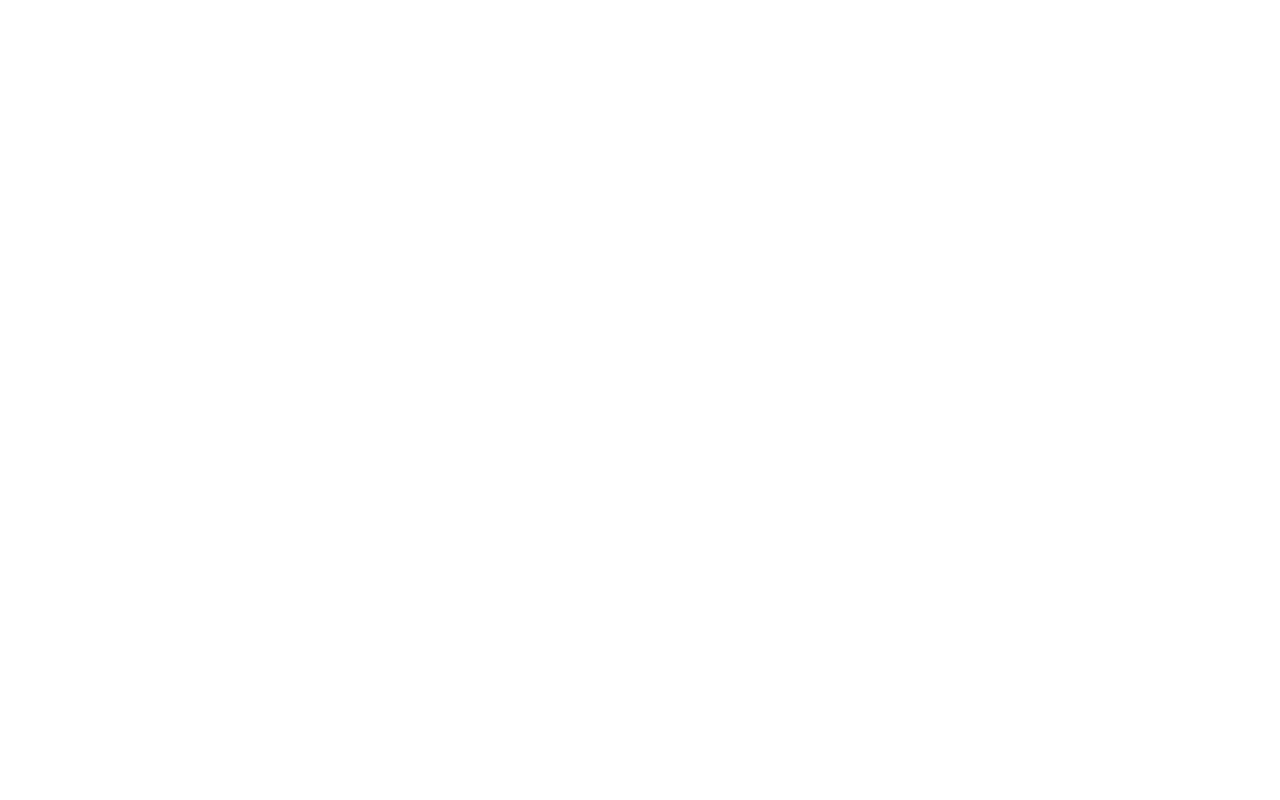
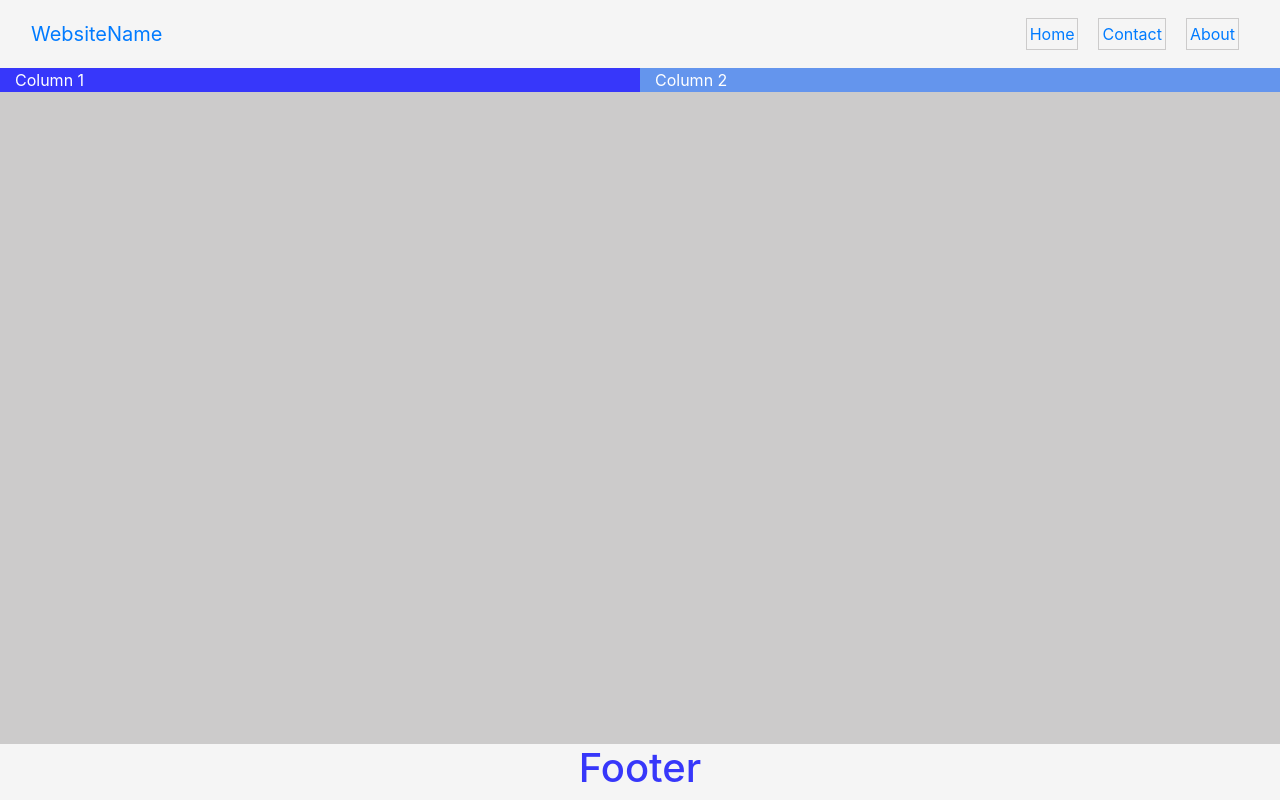
Before and after one commit to TrevorPeterson/event-landing-page, a plain HTML site: page index.html in a window 1280 px wide. Drawn offline with Linux system fonts and the light colour scheme.

Commit message:
copied site from day4, with color changes

```diff
--- a/css/styles.css
+++ b/css/styles.css
@@ -0,0 +1,22 @@
+body{
+    background-color: rgb(204, 203, 203);
+}
+/* NavBar: */
+.navbar, #navbar{
+    background-color: whitesmoke;
+}
+.active, .contact, .about{
+    margin: 10px;
+    padding: 3px;
+    border: 1px rgb(204, 203, 203) solid;
+}
+/* Footer */
+.footer{
+    background-color: whitesmoke;
+    color: rgb(55, 55, 250);
+    text-align: center;
+}
+/*2 columns*/
+.row{
+    color: white;
+}
--- a/index.html
+++ b/index.html
@@ -9,6 +9,33 @@
     <link rel="stylesheet" href="css/styles.css">
 </head>
 <body>
-
+    <!--NavBar:-->
+    <nav class="navbar navbar-expand-lg">
+        <div class="container-fluid">
+            <div class="navbar-header">
+                <a class="navbar-brand" href="#">WebsiteName</a>
+            </div>
+            <ul class="nav navbar-nav">
+                <li class="active"><a href="#">Home</a></li>
+                <li class="contact"><a href="#">Contact</a></li>
+                <li class="about"><a href="#">About</a></li>
+            </ul>
+        </div>
+    </nav>
+    <!--2 columns:-->
+    <div class="container-fluid">
+        <div class="row">
+            <div class="col-sm-6" style="background-color:rgb(55, 55, 250);">
+                Column 1
+            </div>
+            <div class="col-sm-6" style="background-color: cornflowerblue;" style="color: white;">
+                Column 2
+            </div>
+        </div>
+    </div>
+    <!--Footer:-->
+    <footer class="footer footer-expand-lg fixed-bottom">
+        <h1>Footer</h1>
+    </footer>
 </body>
 </html>
```
